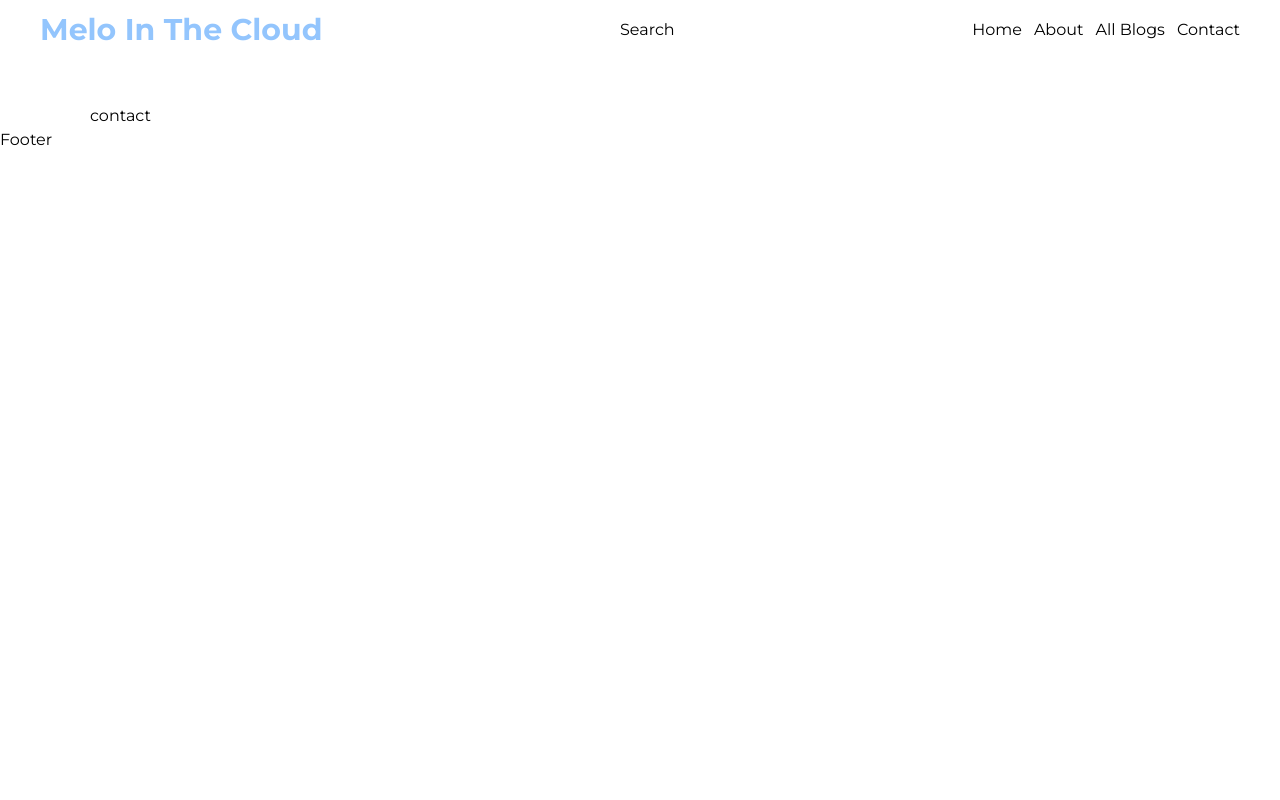
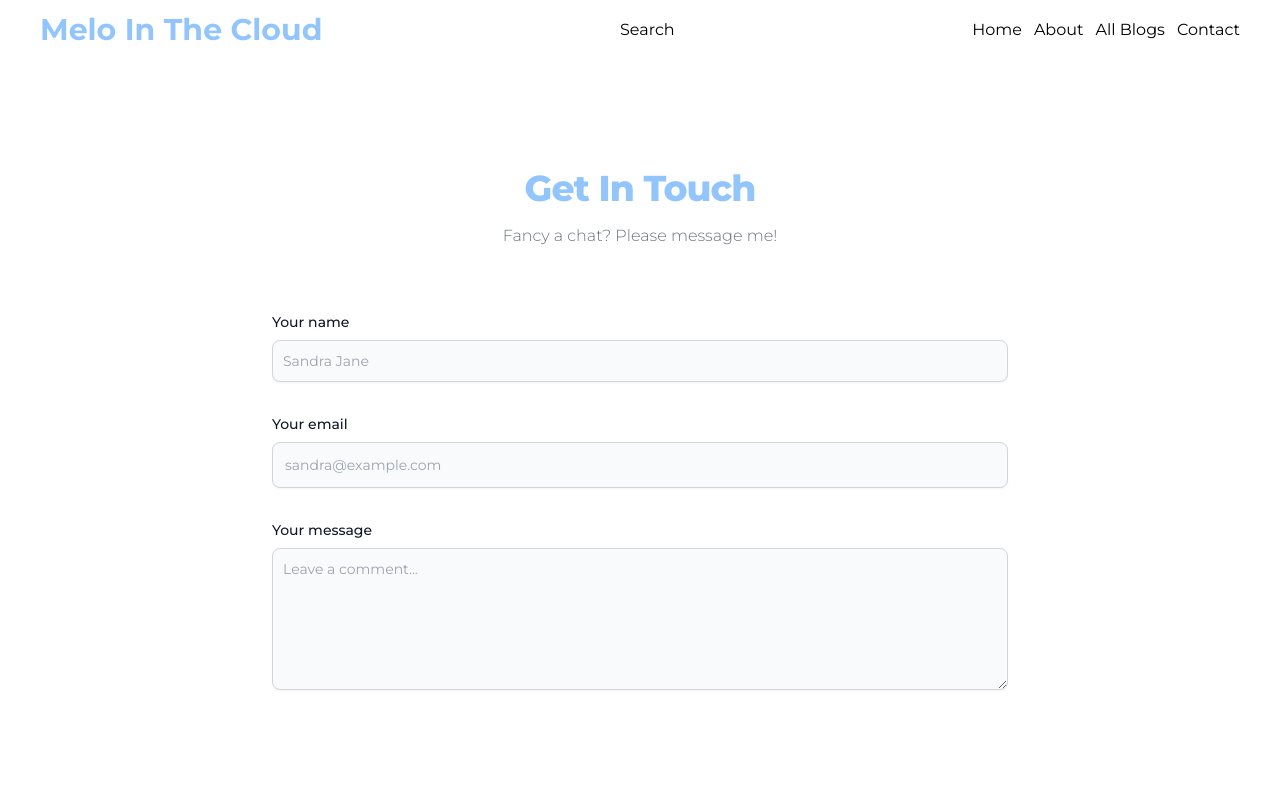
Before and after one commit to Amelss/melo-in-the-cloud, a Next.js app: page /contact in a window 1280 px wide. Shown: the top 800 px of the page. Built offline with nearby package versions, Linux system fonts and the light colour scheme.

Commit message:
adding contact form

```diff
--- a/components/Footer.js
+++ b/components/Footer.js
@@ -2,6 +2,13 @@ import React from 'react'
 
 export default function Footer() {
   return (
-    <div>Footer</div>
+    <div>
+      <div className='py-5 text-center text-gray-300 text-sm'>
+        <h1>&copy; Melo In The Cloud 2024</h1>
+      </div>
+
+
+
+    </div>
   )
 }
--- a/components/Header.js
+++ b/components/Header.js
@@ -18,10 +18,14 @@ export default function Header() {
   return (
     <div className="">
       <div className="flex items-center justify-between px-3 pt-3 pb-14 xl:px-10 bg-white sticky">
+        <Link href={"/"}>
           <div>
-          <h1 className="text-xl xl:text-3xl text-blue-300 font-bold">Melo In The Cloud</h1>
+            <h1 className="text-xl xl:text-3xl text-blue-300 font-bold">
+              Melo In The Cloud
+            </h1>
           </div>
-        <div className="xl:hidden">
+        </Link>
+        <div className="xl:hidden z-10">
           <Menu
             right
             isOpen={isOpen}
@@ -44,7 +48,6 @@ export default function Header() {
           {/* <div>
              <Search />
           </div> */}
-
         </div>
         <div className="hidden xl:flex">
           <Search />
--- a/components/Layout.js
+++ b/components/Layout.js
@@ -4,10 +4,18 @@ import Footer from './Footer'
 
 export default function Layout({children}) {
   return (
-      <div>
-          <Header />
-          { children}
-          < Footer />
+    <div>
+      <Header />
+      <div className="relative min-h-screen -z-10">
+        <div className='pb-40'>
+          {children}
+        </div>
+
+      <div className="absolute bottom-0 w-full  ">
+        <Footer />
+        </div>
+      </div>
+
     </div>
-  )
+  );
 }
--- a/pages/_app.js
+++ b/pages/_app.js
@@ -5,7 +5,7 @@ export default function App({ Component, pageProps }) {
   return (
     <div className="font-montserrat">
       <Layout>
-        <div className=" xl:w-[1100px] 2xl:w-[1400px] xl:mx-auto">
+        <div className=" xl:w-[1100px] 2xl:w-[1400px] xl:mx-auto ">
            <Component {...pageProps} />
         </div>
 
--- a/pages/contact.js
+++ b/pages/contact.js
@@ -2,6 +2,69 @@ import React from 'react'
 
 export default function contact() {
   return (
-    <div>contact</div>
-  )
+    <div className="">
+      <section className="bg-white ">
+        <div className="py-8 lg:py-16 px-4 mx-auto max-w-screen-md">
+          <h2 className="mb-4 text-4xl tracking-tight font-extrabold text-center text-blue-300 dark:text-white">
+            Get In Touch
+          </h2>
+          <p className="mb-8 lg:mb-16 font-light text-center text-gray-500 text-md">
+            Fancy a chat? Please message me!
+          </p>
+          <form action="#" className="space-y-8">
+            <div>
+              <label
+                htmlFor="name"
+                className="block mb-2 text-sm font-medium text-gray-900 "
+              >
+                Your name
+              </label>
+              <input
+                type="text"
+                id="name"
+                className="shadow-sm bg-gray-50 border border-gray-300 text-gray-900 text-sm rounded-lg focus:ring-primary-500 focus:border-primary-500 block w-full p-2.5 dark:bg-gray-700 dark:border-gray-600"
+                placeholder="Sandra Jane"
+                required
+              />
+            </div>
+            <div>
+              <label
+                htmlFor="email"
+                className="block mb-2 text-sm font-medium text-gray-900 "
+              >
+                Your email
+              </label>
+              <input
+                type="email"
+                id="email"
+                className="block p-3 w-full text-sm text-gray-900 bg-gray-50 rounded-lg border border-gray-300 shadow-sm focus:ring-primary-500 focus:border-primary-500"
+                placeholder="sandra@example.com"
+                required
+              />
+            </div>
+            <div className="sm:col-span-2">
+              <label
+                htmlFor="message"
+                className="block mb-2 text-sm font-medium text-gray-900"
+              >
+                Your message
+              </label>
+              <textarea
+                id="message"
+                rows="6"
+                className="block p-2.5 w-full text-sm text-gray-900 bg-gray-50 rounded-lg shadow-sm border border-gray-300 focus:ring-primary-500 focus:border-primary-500"
+                placeholder="Leave a comment..."
+              ></textarea>
+            </div>
+            <button
+              type="submit"
+              className="py-3 px-5 text-sm font-medium text-center text-white rounded-lg bg-primary-700 sm:w-fit hover:bg-primary-800 focus:ring-4 focus:outline-none focus:ring-primary-300 "
+            >
+              Send message
+            </button>
+          </form>
+        </div>
+      </section>
+    </div>
+  );
 }
```
Lines whose indentation alone changed are shown as unchanged.
